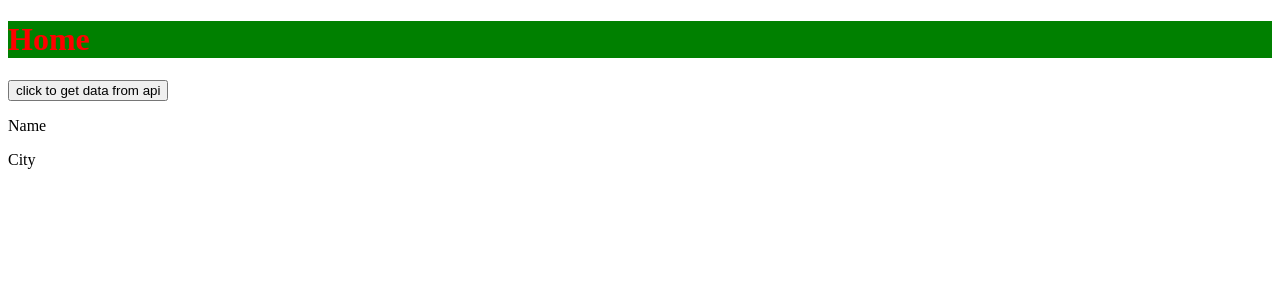
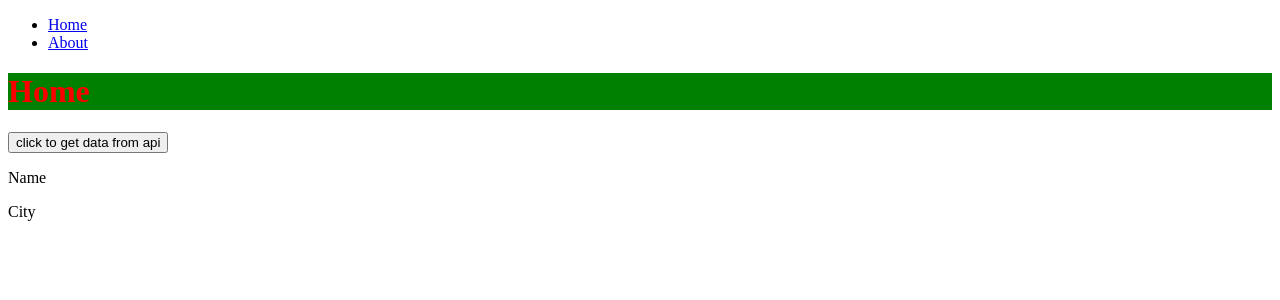
Before and after one commit to Binabh/react-ts-starter-kit, a React app: page /#/ in a window 1280 px wide. Shown: the top 300 px of the page. Built offline with nearby package versions, Linux system fonts and the light colour scheme.

Commit message:
header added

```diff
--- a/src/app.tsx
+++ b/src/app.tsx
@@ -1,11 +1,13 @@
 import React from 'react';
 import { Switch, Route, HashRouter as Router } from 'react-router-dom';
+import Header from 'src/components/common/Header/';
 import appRoutes from 'src/routes/';
 
 function App() {
   return (
     <>
       <Router>
+        <Header />
         <Switch>
           {appRoutes.map((route) => (
             <Route
--- /dev/null
+++ b/src/components/common/Header/index.tsx
@@ -0,0 +1,17 @@
+import React from 'react';
+import { Link } from 'react-router-dom';
+
+export default function Header() {
+  return (
+    <div>
+      <ul>
+        <li>
+          <Link to="/">Home</Link>
+        </li>
+        <li>
+          <Link to="/about">About</Link>
+        </li>
+      </ul>
+    </div>
+  );
+}
--- a/src/views/About/index.tsx
+++ b/src/views/About/index.tsx
@@ -1,5 +1,13 @@
 import React from 'react';
+import SvgViewer from 'src/components/common/SvgViewer';
+import ImageViewer from 'src/components/common/ImageViewer';
 
 export default function About() {
-  return <h1>About</h1>;
+  return (
+    <>
+      <h1>About</h1>
+      <ImageViewer />
+      <SvgViewer />
+    </>
+  );
 }
--- a/tsconfig.json
+++ b/tsconfig.json
@@ -8,7 +8,6 @@
     "moduleResolution": "node",
     "jsx": "react",
     "module": "commonjs",
-    "noImplicitAny": false,
     "outDir": "./build/",
     "preserveConstEnums": true,
     "removeComments": true,
```
Also changed, not shown: 1 other file (tests, documents, lock files or other folders).
